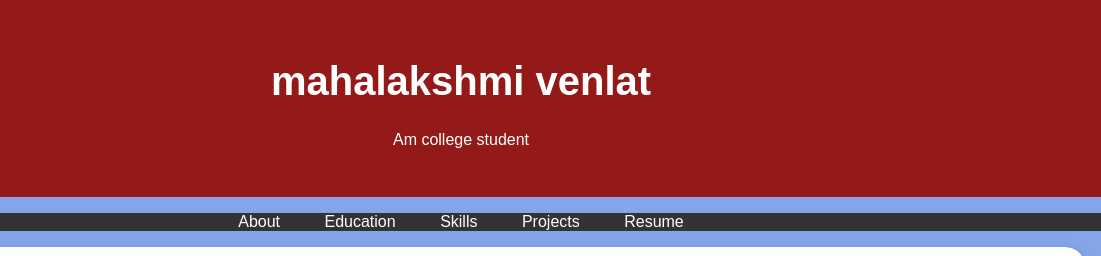
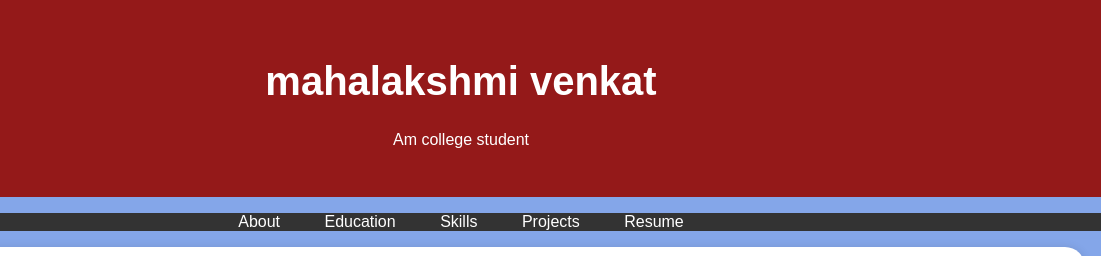
Before and after one commit to 07mahavenkat/Index.html, a plain HTML site: page index.html in a window 1280 px wide. Shown: the top 256 px of the page, 179-1280 px from the left. Drawn offline with Linux system fonts and the light colour scheme.

Commit message:
Update index.html

```diff
--- a/index.html
+++ b/index.html
@@ -96,7 +96,7 @@
         <div class="header-content">
             <!-- Add your profile picture here -->
             <img src="mahav.jpg" alt="Your Profile Picture" class="profile-picture">
-            <h1>mahalakshmi venlat</h1>
+            <h1>mahalakshmi venkat</h1>
             <p>Am college student</p>
         </div>
     </header>
```
